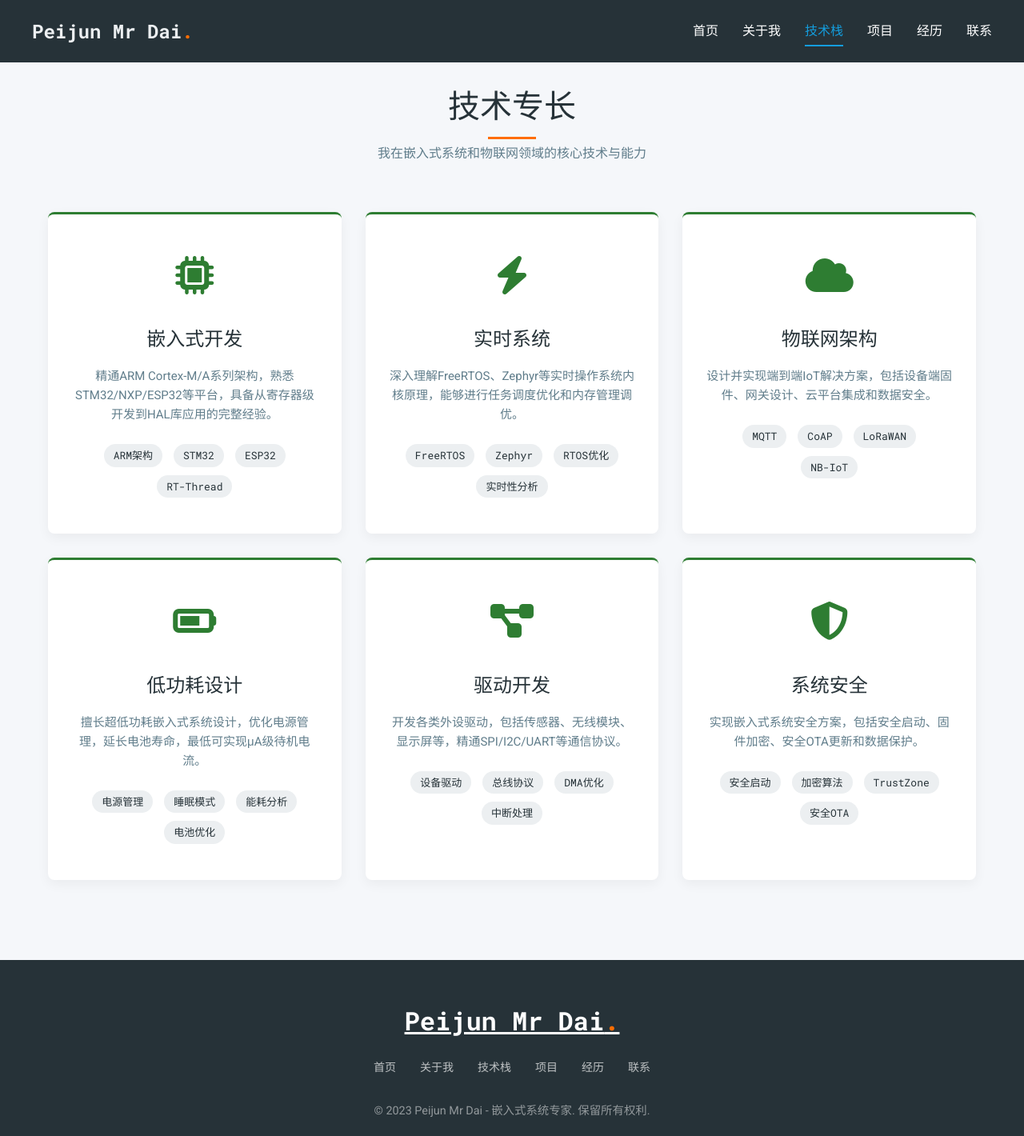
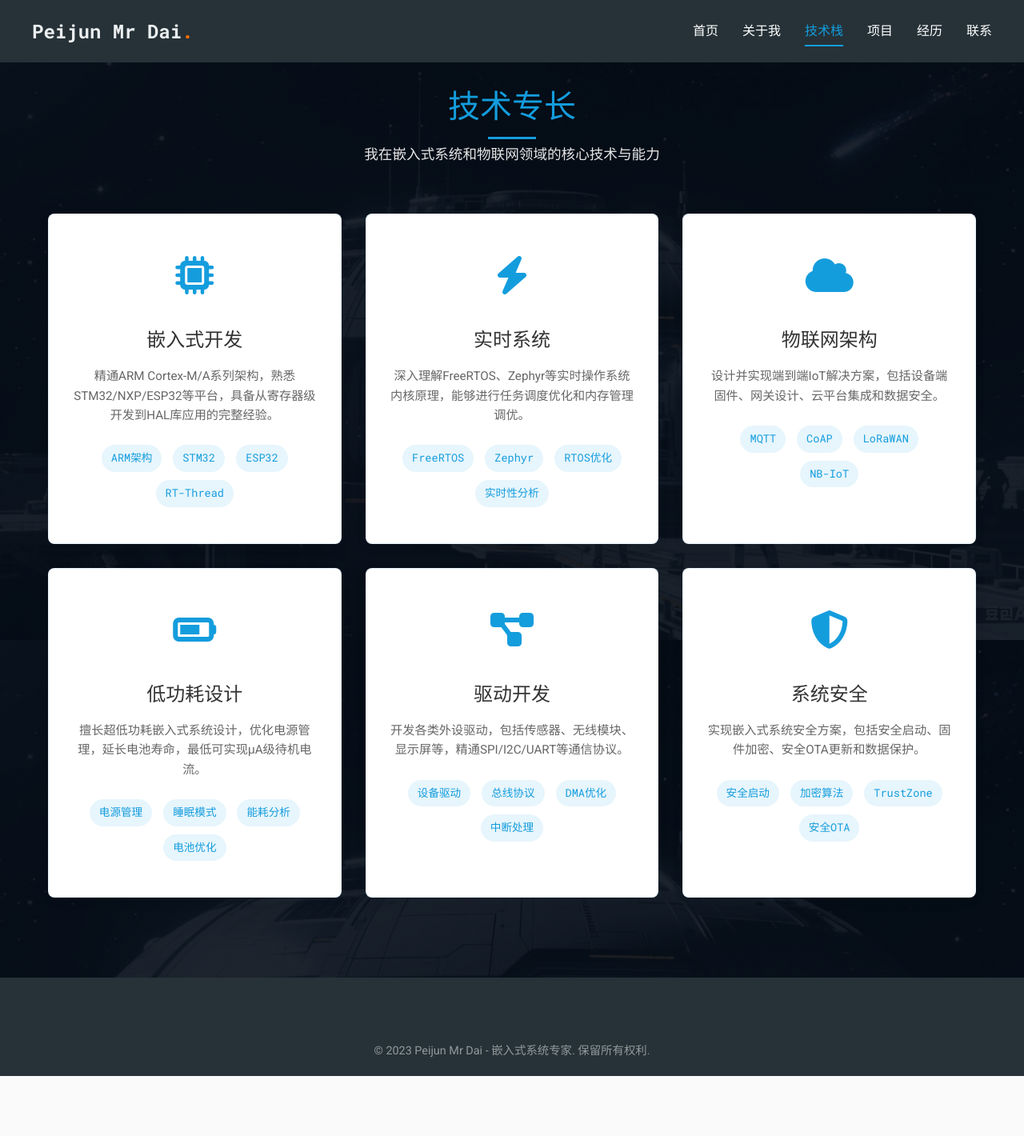
Before and after one commit to peijunMrdai/peijunMrdai.github.io, a plain HTML site: page skills.html in a window 1280 px wide. Shown: the whole page at 80% size. After the commit the page ends 1345 px from the top, so only its background shows below. Drawn offline with nearby package versions, Linux system fonts and the light colour scheme.

Commit message:
feat(skills.html): 优化布局和样式

```diff
--- a/skills.html
+++ b/skills.html
@@ -9,88 +9,205 @@
     <link rel="stylesheet" href="https://cdn.jsdelivr.net/npm/bootstrap-icons@1.10.5/font/bootstrap-icons.css">
     <link rel="stylesheet" href="assets/css/style.css">
     <style>
-        /* 技术栈页面特有样式 */
+        .skills-section {
+            padding: 100px 0;
+            background: linear-gradient(rgba(5, 13, 24, 0.9), rgba(5, 13, 24, 0.9)),
+                        url('assets/images/hero-bg.jpg') center/cover no-repeat fixed;
+            color: #fff;
+            min-height: 100vh;
+            position: relative;
+        }
+
+        .hero::after {
+            content: '';
+            position: absolute;
+            bottom: 0;
+            left: 0;
+            right: 0;
+            height: 50%;
+            background: linear-gradient(to top, rgba(20, 157, 221, 0.1), transparent);
+            pointer-events: none;
+        }
+
+        .hero-content {
+            position: relative;
+            z-index: 1;
+            max-width: 800px;
+            margin: 0 auto;
+            text-align: center;
+        }
+
+        .hero-title {
+            font-size: clamp(2.5rem, 5vw, 3.5rem);
+            font-weight: 700;
+            line-height: 1.2;
+            margin-bottom: 1.5rem;
+            font-family: 'Roboto Mono', monospace;
+            animation: slideUp 0.8s ease;
+        }
+
+        .hero-description {
+            font-size: 1.25rem;
+            line-height: 1.6;
+            color: rgba(255, 255, 255, 0.9);
+            animation: slideUp 0.8s 0.2s ease both;
+        }
+
         .services {
-            padding: 100px 0;
-            background-color: #f5f7fa;
+            padding: 80px 0;
+            background-color: #fff;
+            position: relative;
         }
 
         .section-title {
             text-align: center;
             margin-bottom: 60px;
+            position: relative;
+            z-index: 1;
         }
 
         .section-title h2 {
             font-size: 2.5rem;
-            color: var(--secondary-color);
+            color: #149ddd;
             margin-bottom: 15px;
+            position: relative;
+            display: inline-block;
+            font-family: 'Roboto Mono', monospace;
+        }
+
+        .section-title h2:after {
+            content: '';
+            position: absolute;
+            width: 60px;
+            height: 3px;
+            background-color: #149ddd;
+            bottom: -10px;
+            left: 50%;
+            transform: translateX(-50%);
         }
 
         .section-title p {
-            color: var(--text-light);
+            color: rgba(255, 255, 255, 0.9);
             max-width: 700px;
             margin: 0 auto;
+            font-size: 1.1rem;
         }
 
         .services-grid {
             display: grid;
-            grid-template-columns: repeat(auto-fit, minmax(300px, 1fr));
+            grid-template-columns: repeat(auto-fit, minmax(320px, 1fr));
             gap: 30px;
-            margin-top: 50px;
+            animation: slideUp 0.8s 0.2s ease both;
         }
 
         .service-card {
-            background-color: white;
+            background-color: #fff;
             border-radius: 8px;
             padding: 40px 30px;
             text-align: center;
             box-shadow: 0 5px 15px rgba(0, 0, 0, 0.05);
             transition: transform 0.3s, box-shadow 0.3s;
-            border-top: 3px solid var(--primary-color);
+            border: 1px solid rgba(20, 157, 221, 0.1);
+            position: relative;
+            overflow: hidden;
+        }
+
+        .service-card::before {
+            content: '';
+            position: absolute;
+            top: 0;
+            left: 0;
+            right: 0;
+            height: 3px;
+            background: #149ddd;
+            transform: scaleX(0);
+            transition: transform 0.3s ease;
         }
 
         .service-card:hover {
             transform: translateY(-10px);
-            box-shadow: 0 15px 30px rgba(0, 0, 0, 0.1);
-            border-top-color: var(--accent-color);
+            box-shadow: 0 15px 30px rgba(20, 157, 221, 0.1);
+        }
+
+        .service-card:hover::before {
+            transform: scaleX(1);
         }
 
         .service-icon {
             font-size: 3rem;
-            color: var(--primary-color);
+            color: #149ddd;
             margin-bottom: 20px;
+            transition: transform 0.3s ease;
+        }
+
+        .service-card:hover .service-icon {
+            transform: scale(1.1);
         }
 
         .service-card h3 {
             font-size: 1.5rem;
             margin-bottom: 15px;
-            color: var(--secondary-color);
+            color: #333;
+            font-family: 'Roboto Mono', monospace;
         }
 
         .service-card p {
-            color: var(--text-light);
-            font-size: 15px;
+            color: #666;
+            font-size: 0.95rem;
+            line-height: 1.6;
+            margin-bottom: 20px;
         }
 
         .chip {
             display: inline-block;
-            background-color: var(--light-color);
-            padding: 4px 12px;
+            background-color: rgba(20, 157, 221, 0.1);
+            padding: 6px 12px;
             border-radius: 20px;
             margin: 5px;
-            font-size: 13px;
-            color: var(--secondary-color);
+            font-size: 0.85rem;
+            color: #149ddd;
             font-family: 'Roboto Mono', monospace;
+            transition: all 0.3s ease;
         }
 
-        .chip.primary {
-            background-color: var(--primary-color);
+        .chip:hover {
+            background-color: #149ddd;
             color: white;
+            transform: translateY(-2px);
         }
 
-        .chip.accent {
-            background-color: var(--accent-color);
-            color: white;
+        @keyframes slideUp {
+            from {
+                opacity: 0;
+                transform: translateY(30px);
+            }
+            to {
+                opacity: 1;
+                transform: translateY(0);
+            }
+        }
+
+        @media (max-width: 768px) {
+            .hero {
+                min-height: 30vh;
+                padding: 60px 0;
+            }
+
+            .hero-description {
+                font-size: 1.1rem;
+            }
+
+            .services {
+                padding: 60px 0;
+            }
+
+            .section-title h2 {
+                font-size: 2rem;
+            }
+
+            .service-card {
+                padding: 30px 20px;
+            }
         }
     </style>
 </head>
@@ -114,7 +231,7 @@
     </header>
 
     <!-- 技术栈 -->
-    <section class="services">
+    <section class="skills-section">
         <div class="container">
             <div class="section-title">
                 <h2>技术专长</h2>
@@ -127,7 +244,7 @@
                     </div>
                     <h3>嵌入式开发</h3>
                     <p>精通ARM Cortex-M/A系列架构，熟悉STM32/NXP/ESP32等平台，具备从寄存器级开发到HAL库应用的完整经验。</p>
-                    <div style="margin-top: 20px;">
+                    <div class="chip-container">
                         <span class="chip">ARM架构</span>
                         <span class="chip">STM32</span>
                         <span class="chip">ESP32</span>
@@ -140,7 +257,7 @@
                     </div>
                     <h3>实时系统</h3>
                     <p>深入理解FreeRTOS、Zephyr等实时操作系统内核原理，能够进行任务调度优化和内存管理调优。</p>
-                    <div style="margin-top: 20px;">
+                    <div class="chip-container">
                         <span class="chip">FreeRTOS</span>
                         <span class="chip">Zephyr</span>
                         <span class="chip">RTOS优化</span>
@@ -153,7 +270,7 @@
                     </div>
                     <h3>物联网架构</h3>
                     <p>设计并实现端到端IoT解决方案，包括设备端固件、网关设计、云平台集成和数据安全。</p>
-                    <div style="margin-top: 20px;">
+                    <div class="chip-container">
                         <span class="chip">MQTT</span>
                         <span class="chip">CoAP</span>
                         <span class="chip">LoRaWAN</span>
@@ -166,7 +283,7 @@
                     </div>
                     <h3>低功耗设计</h3>
                     <p>擅长超低功耗嵌入式系统设计，优化电源管理，延长电池寿命，最低可实现μA级待机电流。</p>
-                    <div style="margin-top: 20px;">
+                    <div class="chip-container">
                         <span class="chip">电源管理</span>
                         <span class="chip">睡眠模式</span>
                         <span class="chip">能耗分析</span>
@@ -179,7 +296,7 @@
                     </div>
                     <h3>驱动开发</h3>
                     <p>开发各类外设驱动，包括传感器、无线模块、显示屏等，精通SPI/I2C/UART等通信协议。</p>
-                    <div style="margin-top: 20px;">
+                    <div class="chip-container">
                         <span class="chip">设备驱动</span>
                         <span class="chip">总线协议</span>
                         <span class="chip">DMA优化</span>
@@ -192,7 +309,7 @@
                     </div>
                     <h3>系统安全</h3>
                     <p>实现嵌入式系统安全方案，包括安全启动、固件加密、安全OTA更新和数据保护。</p>
-                    <div style="margin-top: 20px;">
+                    <div class="chip-container">
                         <span class="chip">安全启动</span>
                         <span class="chip">加密算法</span>
                         <span class="chip">TrustZone</span>
@@ -207,15 +324,6 @@
     <footer>
         <div class="container">
             <div class="footer-content">
-                <a href="index.html" class="footer-logo">Peijun Mr Dai<span>.</span></a>
-                <ul class="footer-links">
-                    <li><a href="index.html">首页</a></li>
-                    <li><a href="about.html">关于我</a></li>
-                    <li><a href="skills.html">技术栈</a></li>
-                    <li><a href="portfolio.html">项目</a></li>
-                    <li><a href="experience.html">经历</a></li>
-                    <li><a href="contact.html">联系</a></li>
-                </ul>
                 <p class="copyright">© 2023 Peijun Mr Dai - 嵌入式系统专家. 保留所有权利.</p>
             </div>
         </div>
```
